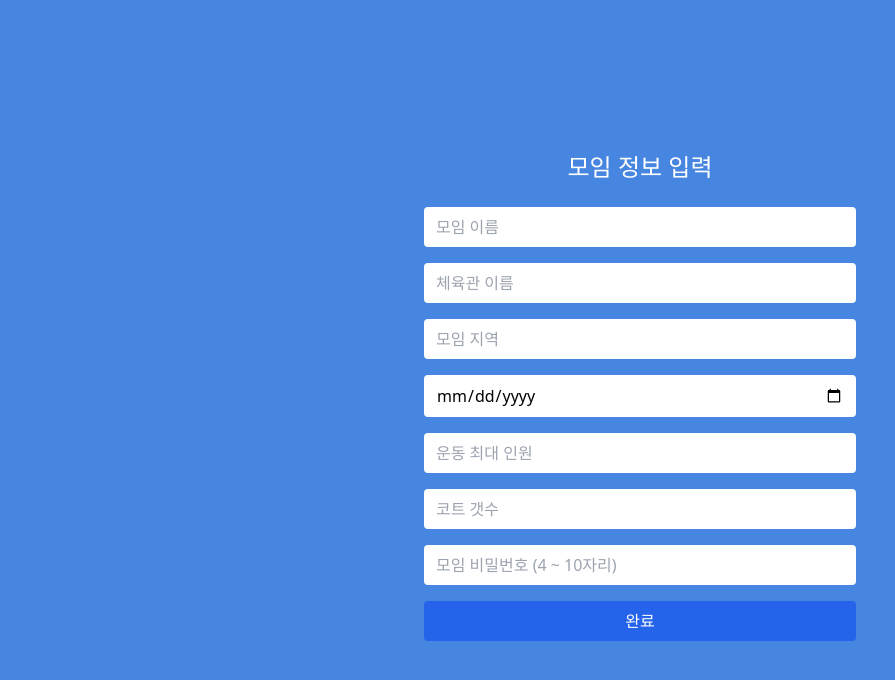
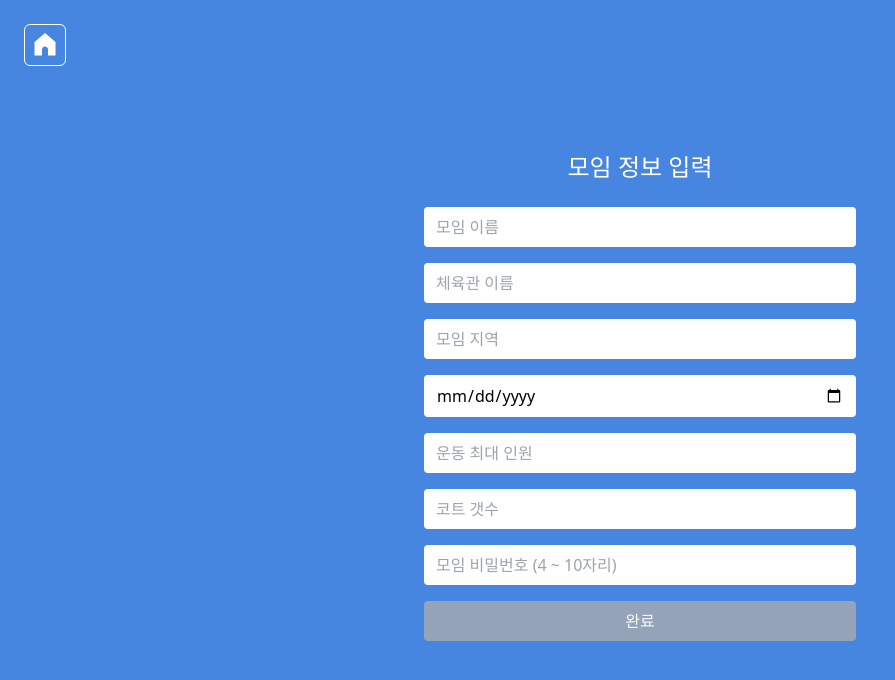
Before and after one commit to harry7435/minton-pot, a Next.js app: page /createGroup in a window 1280 px wide. Shown: the top 680 px of the page, without its empty margins (0-895 px from the left). Built offline with nearby package versions, Linux system fonts and the light colour scheme; no server answers.

Commit message:
[✨feat]: 홈 버튼 추가

```diff
--- a/app/createGroup/page.tsx
+++ b/app/createGroup/page.tsx
@@ -1,4 +1,3 @@
-// pages/create-group.tsx
 'use client';
 
 import { useForm } from 'react-hook-form';
@@ -8,6 +7,8 @@ import inputItem from '@/constants/createGroup/inputItem';
 import { schema } from '@/constants/yup/createGroupSchema';
 import { useRouter } from 'next/navigation';
 import { createGroup, Group } from '@/lib/group/group';
+import Link from 'next/link';
+import Image from 'next/image';
 
 export default function CreateGroup() {
   const [meetingCode, setMeetingCode] = useState<number | null>(null);
@@ -16,9 +17,11 @@ export default function CreateGroup() {
   const {
     register,
     handleSubmit,
-    formState: { errors },
+    formState: { errors, isValid },
   } = useForm({
     resolver: yupResolver(schema),
+    mode: 'onChange',
+    reValidateMode: 'onChange',
   });
 
   const onSubmit = async (submitData: Group) => {
@@ -32,8 +35,20 @@ export default function CreateGroup() {
   };
 
   return (
-    <main className="flex h-screen flex-col items-center justify-center bg-[#4686e0] p-4 text-white">
-      <h1 className="mb-4 text-2xl">모임 정보 입력</h1>
+    <main className="relative flex h-screen flex-col items-center justify-center bg-[#4686e0] p-4 text-white">
+      <h1 className="mb-4 text-center text-2xl">모임 정보 입력</h1>
+      <Link
+        href="/"
+        className="absolute left-6 top-6 mb-4 rounded-md border border-white p-2"
+      >
+        <Image
+          src="/assets/icon-home.svg"
+          alt="icon-home"
+          width={24}
+          height={24}
+        />
+      </Link>
+
       <form
         onSubmit={handleSubmit(onSubmit)}
         className="flex w-full max-w-md flex-col gap-4 overflow-y-auto p-2"
@@ -53,7 +68,11 @@ export default function CreateGroup() {
           </div>
         ))}
 
-        <button type="submit" className="rounded bg-blue-600 p-2">
+        <button
+          type="submit"
+          className="rounded bg-blue-600 py-2 text-gray-50 disabled:bg-slate-400"
+          disabled={!isValid}
+        >
           완료
         </button>
       </form>
--- a/constants/createGroup/inputItem.ts
+++ b/constants/createGroup/inputItem.ts
@@ -11,6 +11,7 @@ interface InputItem {
   placeholder: string;
   type?: string;
   maxLength?: number;
+  pattern?: string;
 }
 
 const inputItem: InputItem[] = [
@@ -18,16 +19,19 @@ const inputItem: InputItem[] = [
     id: 0,
     name: 'meetingName',
     placeholder: '모임 이름',
+    maxLength: 20,
   },
   {
     id: 1,
     name: 'stadiumName',
     placeholder: '체육관 이름',
+    maxLength: 20,
   },
   {
     id: 2,
     name: 'location',
     placeholder: '모임 지역',
+    maxLength: 20,
   },
   {
     id: 3,
--- a/constants/yup/createGroupSchema.ts
+++ b/constants/yup/createGroupSchema.ts
@@ -13,15 +13,21 @@ export const schema = yup.object().shape({
     .required('운동 최대 인원을 설정해주세요')
     .typeError('운동 최대 인원을 설정해주세요')
     .positive()
-    .integer(),
+    .integer()
+    .max(100, '운동 최대 인원은 100명까지 입력 가능합니다'),
   totalCourts: yup
     .number()
     .required('배드민턴 코트 갯수를 입력해주세요')
     .typeError('배드민턴 코트 갯수를 입력해주세요')
     .positive()
-    .integer(),
+    .integer()
+    .max(100, '코트 갯수는 최대 100개까지 입력 가능합니다'),
   password: yup
     .number()
     .required('모임 비밀번호를 입력해주세요')
-    .min(4, '비밀번호는 최소 4자리 이상입니다'),
+    .test(
+      'len',
+      '비밀번호는 최소 4자리 이상입니다',
+      (pw) => pw.toString().length > 3
+    ),
 });
```
Also changed, not shown: public/assets/icon-home.svg (added).
